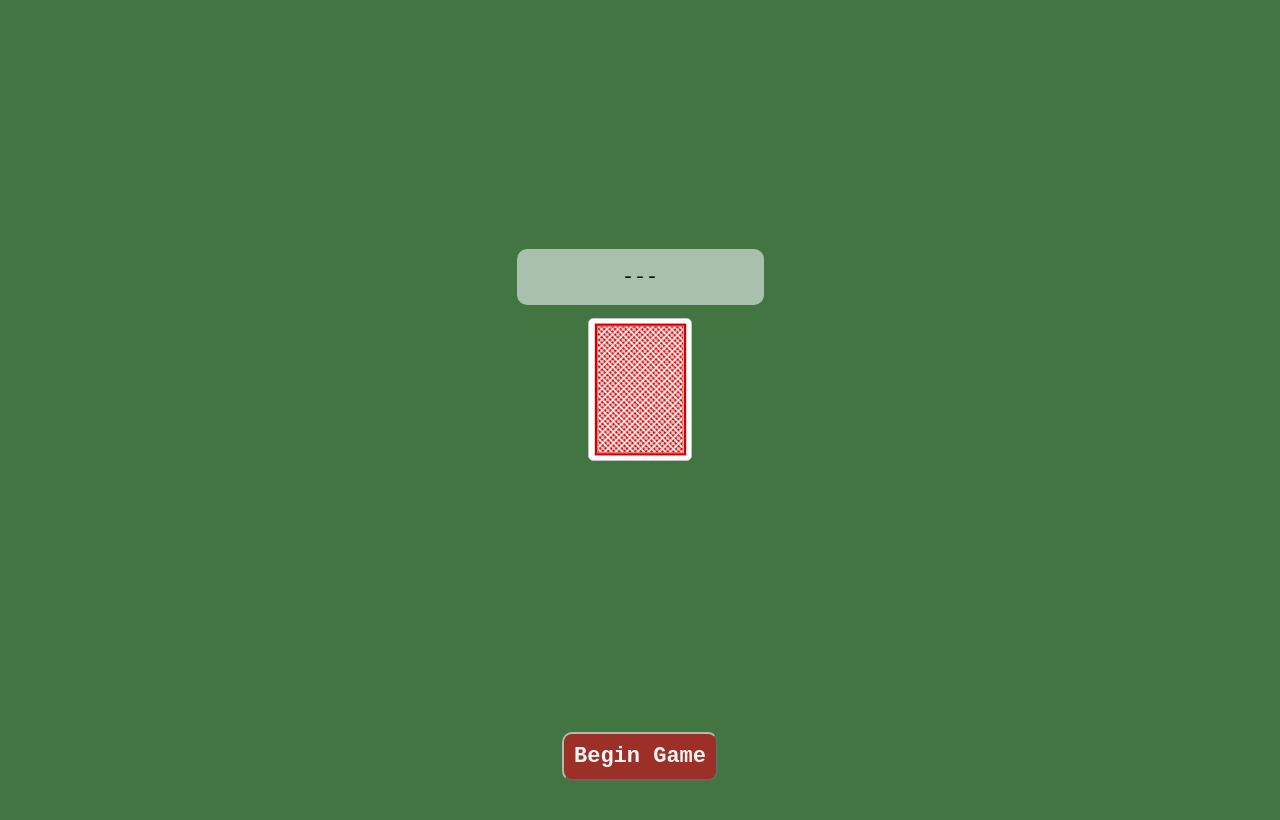
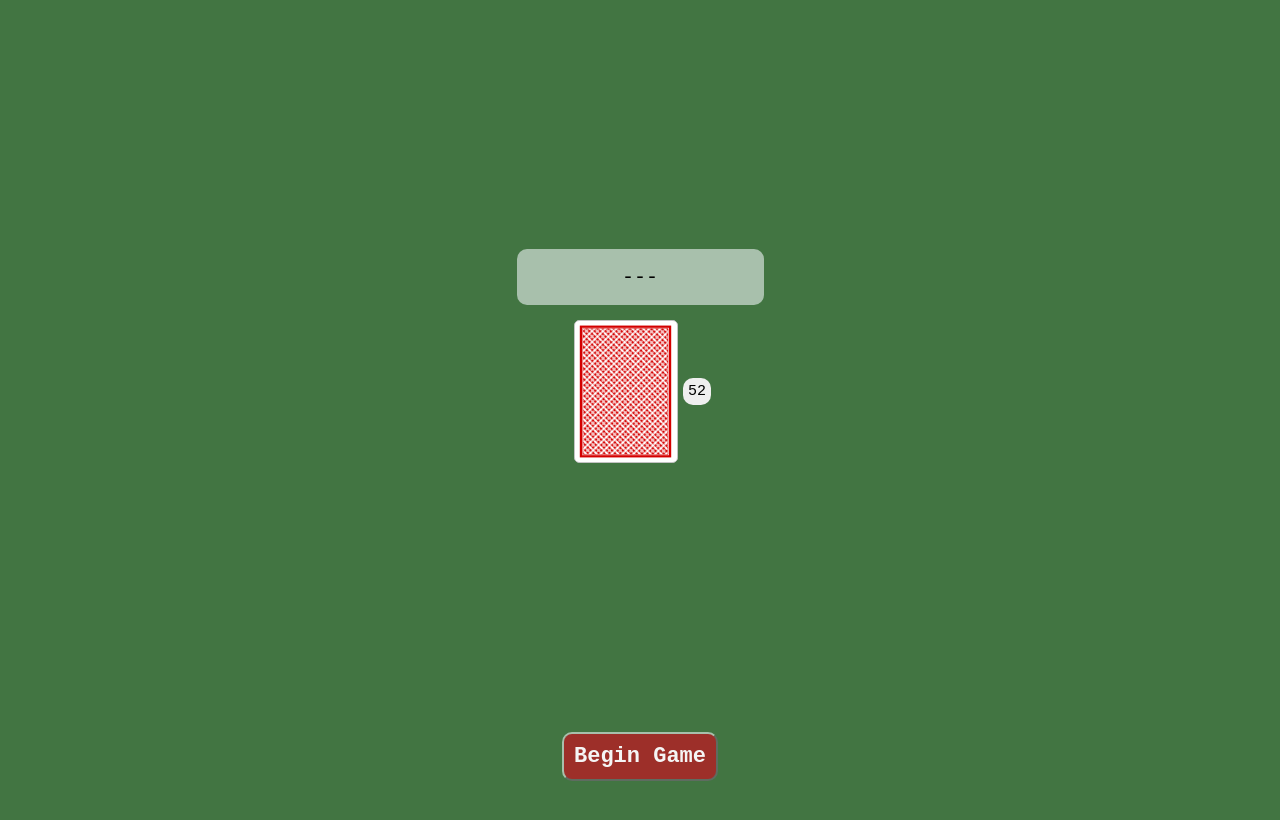
Before and after one commit to juanrw7/war-card-game, a plain HTML site: page index.html in a window 1280 px wide. Shown: the part 82-902 px from the top of the page. Drawn offline with Linux system fonts and the light colour scheme.

Commit message:
add button that displays the count of the starting deck

```diff
--- a/css/style.css
+++ b/css/style.css
@@ -79,3 +79,15 @@ button {
   align-items: center;
   justify-content: center;
 }
+
+.starting-deck {
+  display: flex;
+  align-items: center;
+  justify-content: center;
+}
+
+#starting-deck-count {
+  padding: 5px 5px 5px 5px;
+  font-size: 15px;
+  border: 0px;
+}
--- a/index.html
+++ b/index.html
@@ -24,7 +24,8 @@
 
   <div class="mat" id="playing-ground">
     <div class="starting-deck">
-<div class="card back-red large"></div>
+      <div class="card back-red large"></div>
+      <button id="starting-deck-count">52</button>
     </div>
     <div id="player-game-card">
 
--- a/js/app.js
+++ b/js/app.js
@@ -48,6 +48,13 @@ function handleReset() {
   let newCardEl= document.createElement("div")
   newCardEl.className = "card back-red large"
   startingDeck.appendChild(newCardEl)
+
+  let startingDeckCount= document.createElement("button")
+  startingDeckCount.id= "starting-deck-count"
+  startingDeckCount.innerText = unshuffledDeck.length
+  startingDeck.appendChild(startingDeckCount)
+
+
   render()
 }
 
```
